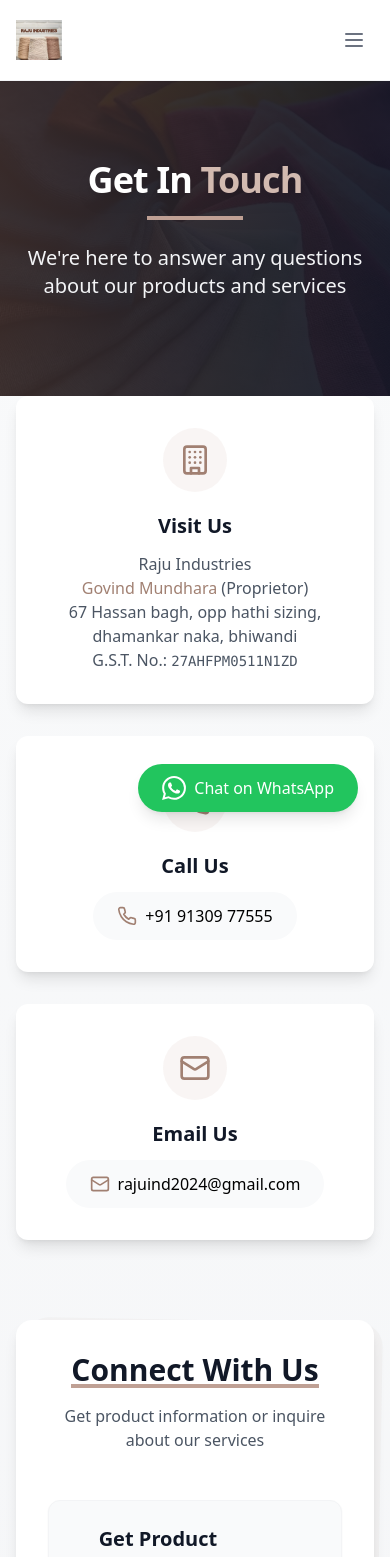
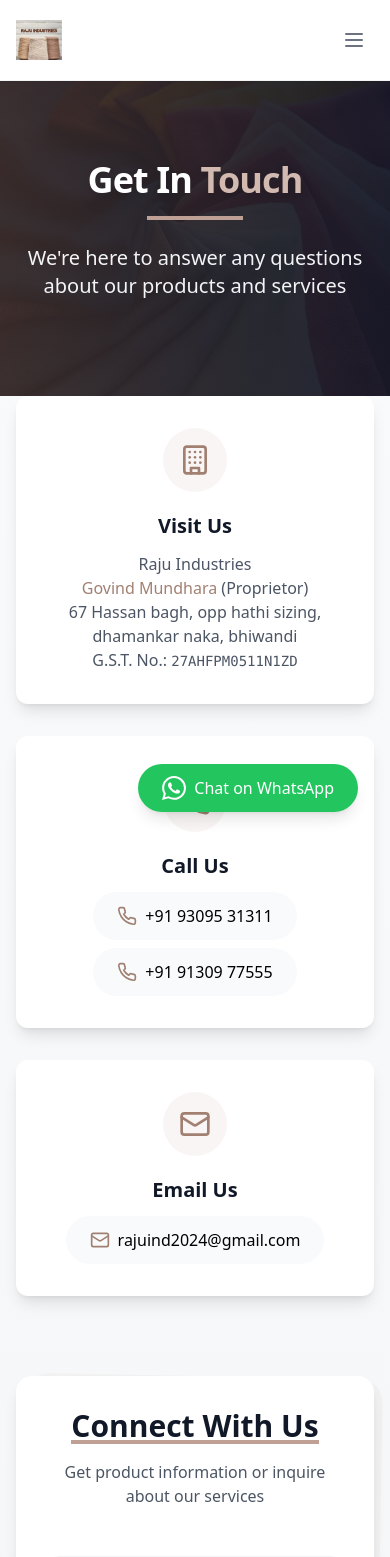
Before and after one commit to Krishnamundhara/raju-industries, a React (Vite) app: page /contact in a window 390 px wide. Shown: the top 1557 px of the page. Built offline with nearby package versions, Linux system fonts and the light colour scheme.

Commit message:
Update phone numbers

```diff
--- a/src/components/Footer.tsx
+++ b/src/components/Footer.tsx
@@ -59,6 +59,7 @@ const Footer = () => {
             <address className="mt-4 text-gray-300 text-sm not-italic leading-relaxed">
               67 Hassan bagh, opp hathi sizing,<br />
               dhamankar naka, bhiwandi<br />
+              <a href="tel:+919309531311" className="hover:text-white transition-colors duration-300">Contact: +91 9309531311</a><br />
               <a href="tel:+919130977555" className="hover:text-white transition-colors duration-300">Contact: +91 9130977555</a><br />
               <a href="mailto:rajuind2024@gmail.com" className="hover:text-white transition-colors duration-300">E-mail: rajuind2024@gmail.com</a>
             </address>
--- a/src/components/SEO.tsx
+++ b/src/components/SEO.tsx
@@ -53,7 +53,7 @@ const SEO: React.FC<SEOProps> = ({
             "name": "Raju Industries",
             "image": "${siteUrl}/images/CompanyLogo/raju_c.jpg",
             "url": "${siteUrl}",
-            "telephone": "+919130977555",
+            "telephone": ["+919309531311", "+919130977555"],
             "address": {
               "@type": "PostalAddress",
               "streetAddress": "67 Hassan bagh, opp hathi sizing",
--- a/src/components/WhatsAppButton.tsx
+++ b/src/components/WhatsAppButton.tsx
@@ -1,7 +1,7 @@
-
+import React from 'react';
 
 const WhatsAppButton = () => {
-  const phoneNumber = '919130977555'; // Added 91 for India's country code
+  const phoneNumber = '919309531311'; // Added 91 for India's country code
   const message = 'Hello! I am interested in your products.';
 
   const handleWhatsAppClick = () => {
--- a/src/pages/Contact.tsx
+++ b/src/pages/Contact.tsx
@@ -18,7 +18,7 @@ const Contact = () => {
 
     // Message to be sent
     const message = encodeURIComponent(
-      'Welcome to RAJU INDUSTRIES.\nWe supply all types of yarns at competitive rates.\nMOB.9130977555\nVisit our website: https://rajuindustries.netlify.app/'
+      'Welcome to RAJU INDUSTRIES.\nWe supply all types of yarns at competitive rates.\nMOB.9309531311/9130977555\nVisit our website: https://rajuindustries.netlify.app/'
     );
 
     // Create WhatsApp URL with phone number and message
@@ -87,6 +87,13 @@ const Contact = () => {
             </div>
             <h3 className="text-xl font-bold text-gray-900 text-center mb-3">Call Us</h3>
             <div className="flex flex-col items-center space-y-2">
+              <a
+                href="tel:+919309531311"
+                className="flex items-center px-6 py-3 bg-gray-50 hover:bg-primary-50 rounded-full transition-colors duration-300 hover:text-primary-600"
+              >
+                <Phone className="h-5 w-5 mr-2 text-primary-600" />
+                <span className="font-medium">+91 93095 31311</span>
+              </a>
               <a
                 href="tel:+919130977555"
                 className="flex items-center px-6 py-3 bg-gray-50 hover:bg-primary-50 rounded-full transition-colors duration-300 hover:text-primary-600"
```
